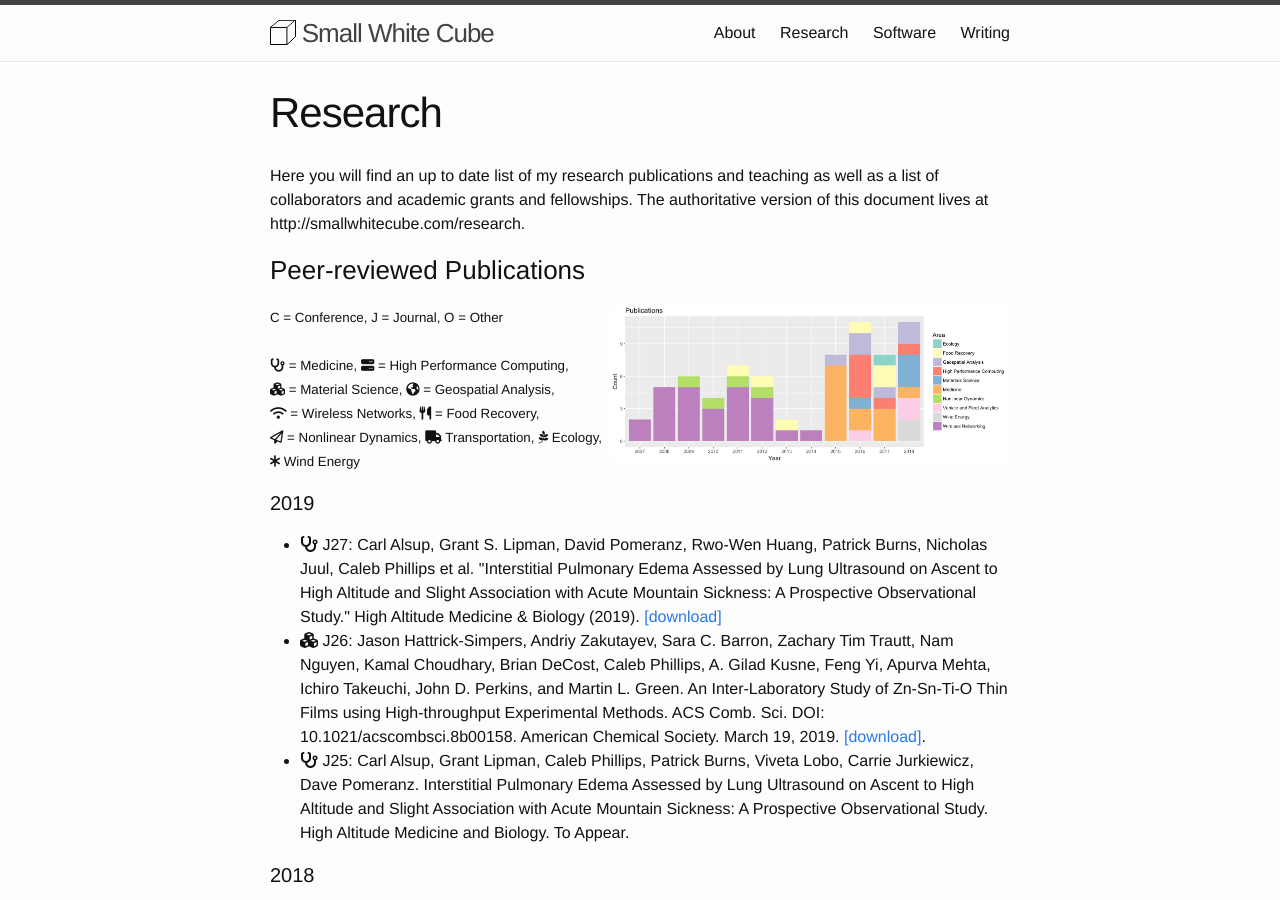
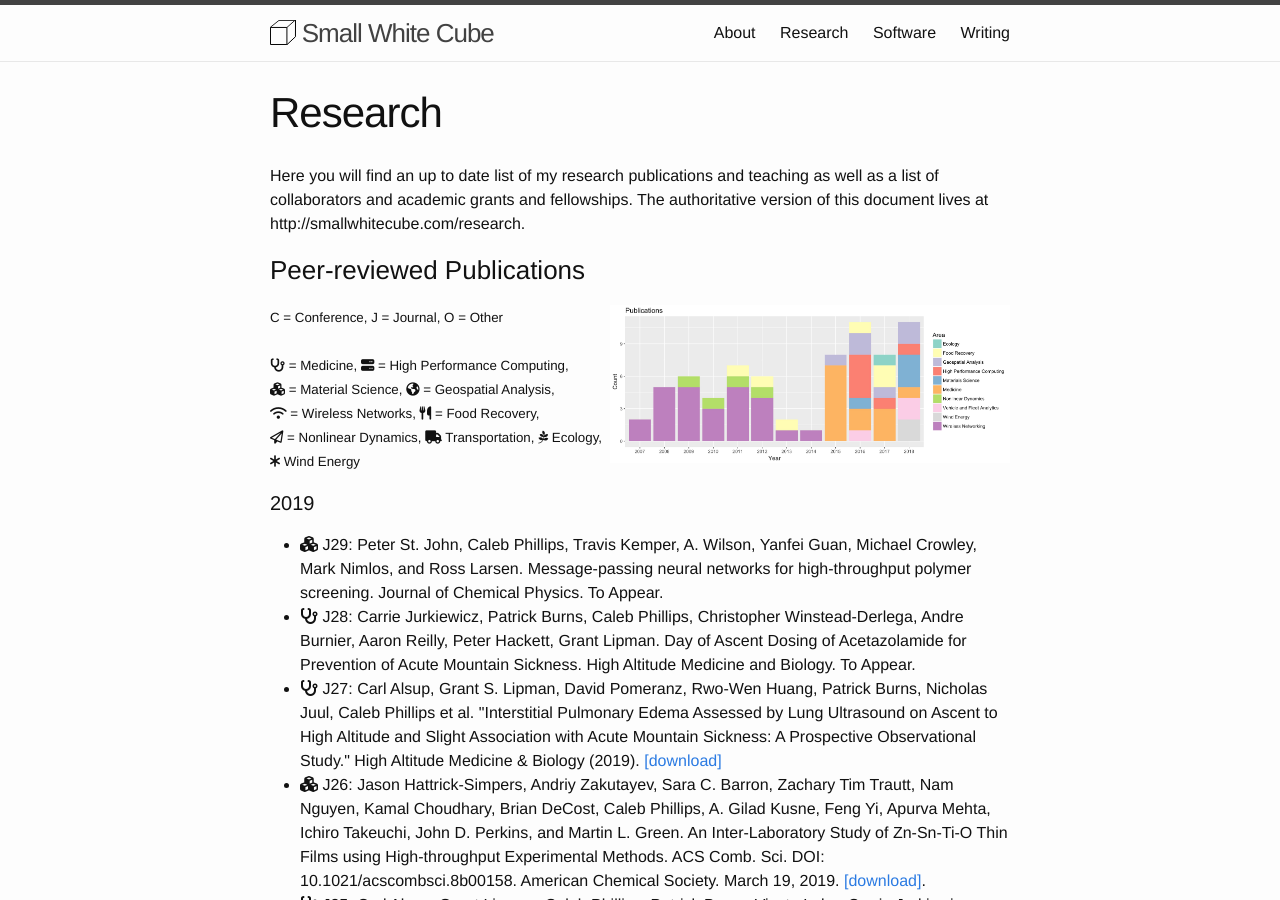
Before and after one commit to somerandomsequence/smallwhitecube, a Jekyll site: the page built from research.md, in a window 1280 px wide and 900 px high. Built offline with Jekyll 4.4.1, drawn with Linux system fonts in a browser that asks for light colours; nearby versions of some CDN libraries.

Commit message:
new papers

```diff
--- a/_includes/papers.html
+++ b/_includes/papers.html
@@ -18,6 +18,8 @@ C = Conference, J = Journal, O = Other<br/><br/>
 
   <h4>2019</h4>
   <ul>
+   <li><i class="fa fa-cubes" aria-hidden="true"></i> J29: Peter St. John, Caleb Phillips, Travis Kemper, A. Wilson, Yanfei Guan, Michael Crowley, Mark Nimlos, and Ross Larsen. Message-passing neural networks for high-throughput polymer screening. Journal of Chemical Physics. To Appear.</li>
+   <li><i class="fa fa-stethoscope" aria-hidden="true"></i> J28: Carrie Jurkiewicz, Patrick Burns, Caleb Phillips, Christopher Winstead-Derlega, Andre Burnier, Aaron Reilly, Peter Hackett, Grant Lipman. Day of Ascent Dosing of Acetazolamide for Prevention of Acute Mountain Sickness. High Altitude Medicine and Biology. To Appear.</li>
    <li><i class="fa fa-stethoscope" aria-hidden="true"></i> J27: Carl Alsup, Grant S. Lipman, David Pomeranz, Rwo-Wen Huang, Patrick Burns, Nicholas Juul, Caleb Phillips et al. "Interstitial Pulmonary Edema Assessed by Lung Ultrasound on Ascent to High Altitude and Slight Association with Acute Mountain Sickness: A Prospective Observational Study." High Altitude Medicine & Biology (2019). <a href="https://www.liebertpub.com/doi/abs/10.1089/ham.2018.0123">[download]</a></li>
    <li><i class="fa fa-cubes" aria-hidden="true"></i> J26: Jason Hattrick-Simpers, Andriy Zakutayev, Sara C. Barron, Zachary Tim Trautt, Nam Nguyen, Kamal Choudhary, Brian DeCost, Caleb Phillips, A. Gilad Kusne, Feng Yi, Apurva Mehta, Ichiro Takeuchi, John D. Perkins, and Martin L. Green. An Inter-Laboratory Study of Zn-Sn-Ti-O Thin Films using High-throughput Experimental Methods. ACS Comb. Sci. DOI: 10.1021/acscombsci.8b00158. American Chemical Society. March 19, 2019. <a href="https://pubs.acs.org/doi/10.1021/acscombsci.8b00158">[download]</a>.</li>
    <li><i class="fa fa-stethoscope" aria-hidden="true"></i> J25: Carl Alsup, Grant Lipman, Caleb Phillips, Patrick Burns, Viveta Lobo, Carrie Jurkiewicz, Dave Pomeranz. Interstitial Pulmonary Edema Assessed by Lung Ultrasound on Ascent to High Altitude and Slight Association with Acute Mountain Sickness: A Prospective Observational Study. High Altitude Medicine and Biology. To Appear.</li>
```
